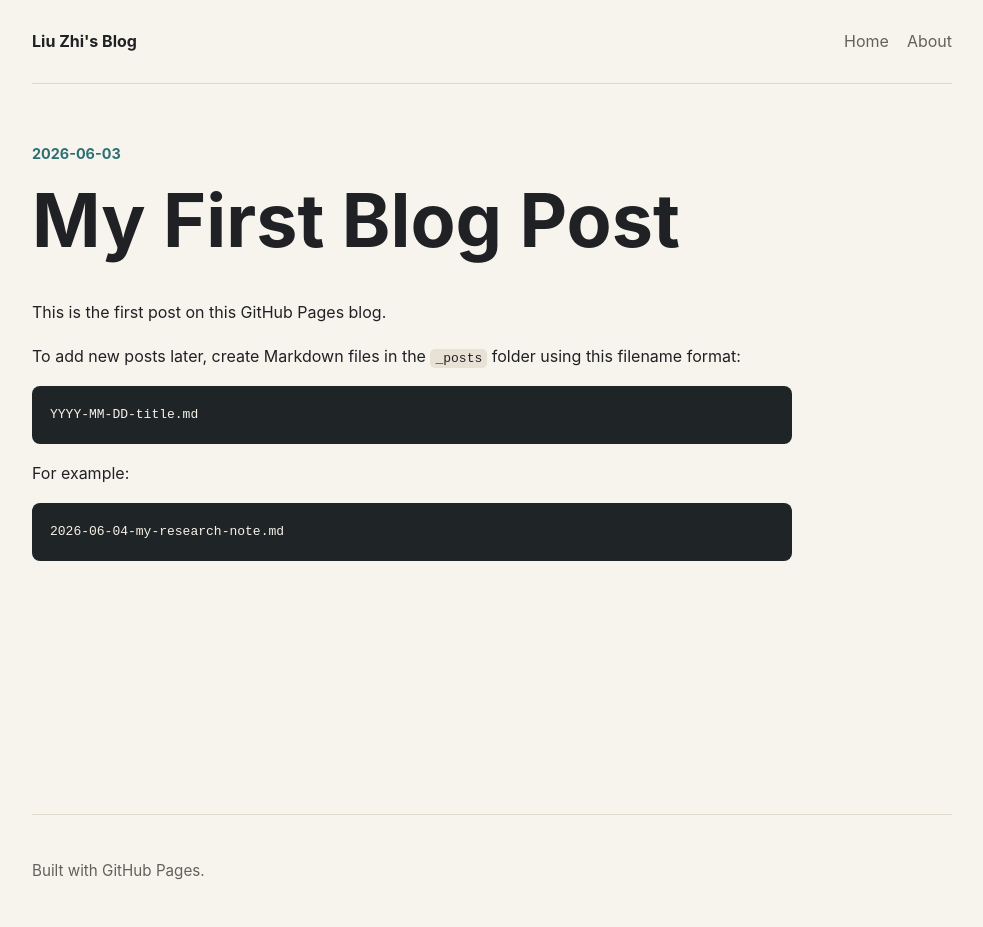
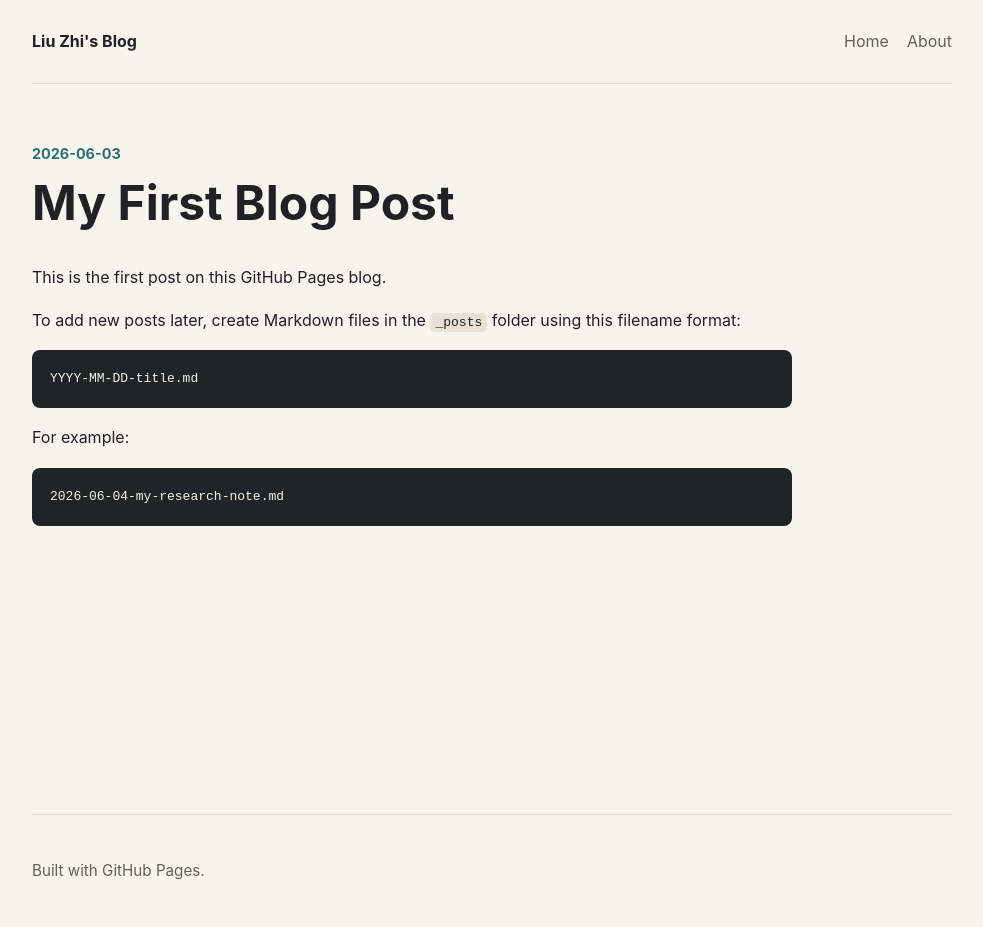
Before and after one commit to qianbei333/qianbei333.github.io, a Jekyll site: the page built from _posts/2026-06-03-welcome.md, in a window 1280 px wide. Shown: the whole page, without its empty margins (148-1131 px from the left). Built offline with Jekyll 4.4.1, drawn with Linux system fonts in a browser that asks for light colours.

Commit message:
Reduce post title size

```diff
--- a/assets/css/style.css
+++ b/assets/css/style.css
@@ -128,6 +128,12 @@ h2 {
   margin-bottom: 32px;
 }
 
+.post-header h1 {
+  max-width: 760px;
+  font-size: clamp(1.9rem, 4vw, 3rem);
+  line-height: 1.18;
+}
+
 .post-content img {
   max-width: 100%;
   height: auto;
```
